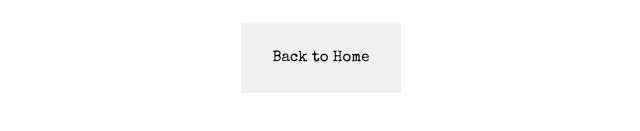
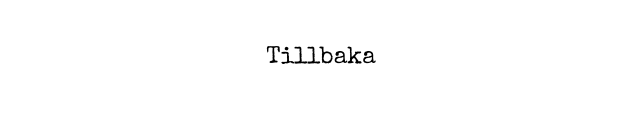
Before and after one commit to teddynalle2/emil.bendix3, a plain HTML site: page contact.html in a window 1280 px wide. Shown: the part 485-616 px from the top of the page, 319-959 px from the left. Drawn offline with nearby package versions, Linux system fonts and the light colour scheme.

Commit message:
Update contact.html

```diff
--- a/contact.html
+++ b/contact.html
@@ -24,8 +24,8 @@
     </div>
 
     <!-- Footer -->
-    <footer class="w3-container w3-center w3-padding-16 w3-light-gray">
-        <a href="index.html" class="w3-button w3-hover-light-gray">Back to Home</a>
+    <footer class="nav-links">
+        <a href="index.html" class="w3-button">Tillbaka</a>
     </footer>
 
 </body>
```
